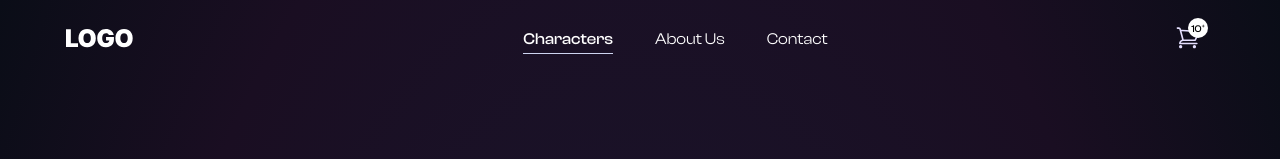
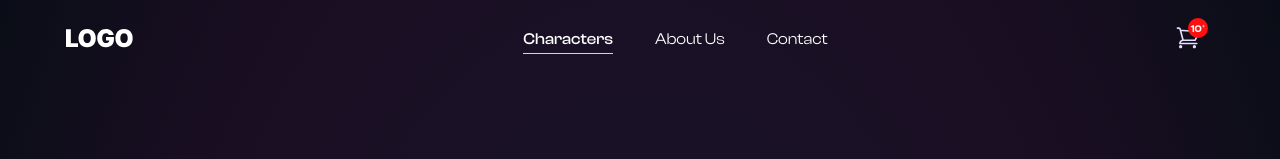
Before and after one commit to kgsantosh770/soul-shop, a React (Create React App) app: page / in a window 1280 px wide. Shown: the top 159 px of the page. Built offline with nearby package versions, Linux system fonts and the light colour scheme; a web font is replaced by a local one.

Commit message:
icon badge color change

```diff
--- a/src/components/IconBadge/IconBadge.css
+++ b/src/components/IconBadge/IconBadge.css
@@ -6,13 +6,14 @@
   position: absolute;
   top: -8px;
   right: -8px;
-  background: var(--secondary-bg-color);
+  background: var(--error-color);
+  color: var(--secondary-bg-color);
   border-radius: 50%;
   width: 20px;
   height: 20px;
   text-align: center;
   font-size: var(--font-xs);
-  font-family: var(--font-family-medium);
+  font-family: var(--font-family-semibold);
   display: flex;
   align-items: center;
   justify-content: center;
```
